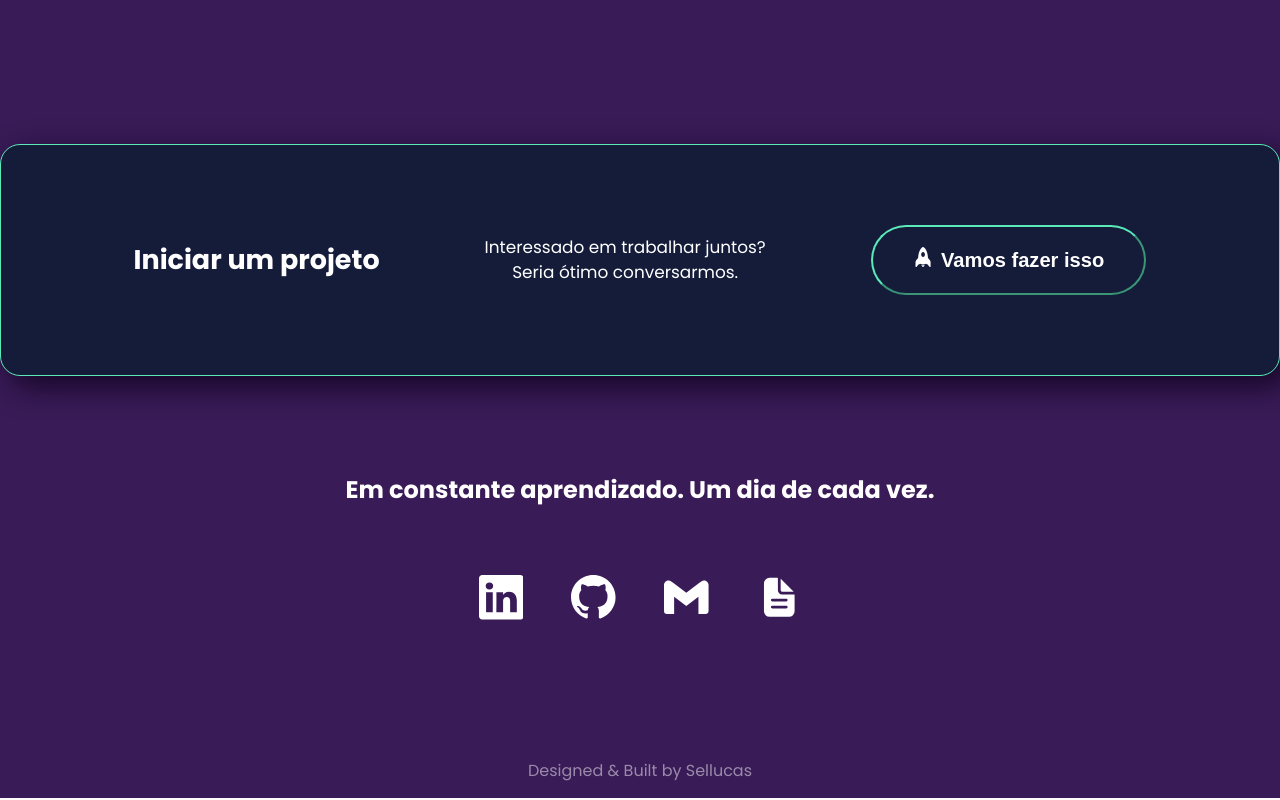
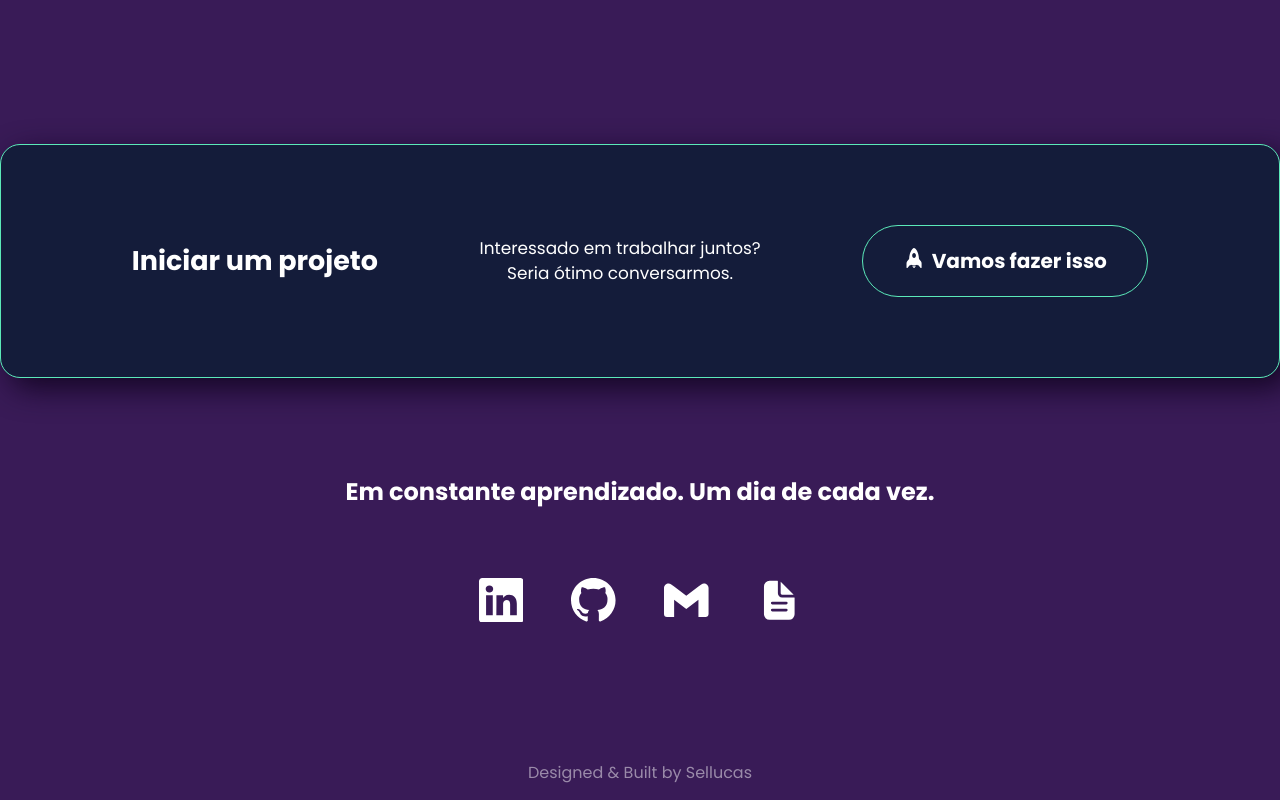
Before and after one commit to Sellucas/portfolio-v2, a Next.js app: page / in a window 1280 px wide. Shown: the part 4190-4990 px from the top of the page. Built offline with nearby package versions, Linux system fonts and the light colour scheme.

Commit message:
fix: footer box link

```diff
--- a/src/app/page.tsx
+++ b/src/app/page.tsx
@@ -11,7 +11,7 @@ const boxDataCard = [
     title: "QuickView",
     text: "Ferramenta que simplifica a gestão de informações importantes para o negócio. Apresenta dados de maneira visual e organizada, facilitando a compreensão e análise das métricas de desempenho. Com isso, tanto os gestores quanto os colaboradores podem identificar pontos de melhoria estratégica de forma clara e objetiva.",
     stack: "NextJS Typescript Sass MUI chartJS Vercel",
-    github: "https://github.com/Sellucas/dashboard-app",
+    github: "/",
     link: "/",
     img: "/static/mockup.png",
     alt: "QuickView Dashboard",
@@ -22,7 +22,7 @@ const boxDataCard = [
     title: "IMPERIAL",
     text: "IMPERIAL é um E-commerce que reúne produtos como: Tema para Web, Mockups, Ícones, entre outros. Possui funcionalidades/recursos de itens de pesquisa, categorias de pesquisa, carrinho, detalhes do item.",
     stack: "React.js Redux ReactRouterDom Sass Vercel",
-    github: "https://github.com/Sellucas/dashboard-app",
+    github: "/",
     link: "/",
     img: "/static/mockup.png",
     alt: "QuickView Dashboard",
@@ -33,7 +33,7 @@ const boxDataCard = [
     title: "SpiceRoute",
     text: "SpiceRoute é um projeto de restaurante fictício criado para fins de demonstração. O objetivo do projeto é mostrar a criação de um site para um restaurante, onde os clientes podem consultar o cardápio, fazer reservas e entrar em contato com o restaurante.",
     stack: "React.js Tailwind Material Tailwind React-reveal Vercel",
-    github: "https://github.com/Sellucas/dashboard-app",
+    github: "/",
     link: "/",
     img: "/static/mockup.png",
     alt: "QuickView Dashboard",
--- a/src/components/Footer/Footer.module.scss
+++ b/src/components/Footer/Footer.module.scss
@@ -35,10 +35,10 @@
     line-height: 150%;
     text-align: center;
   }
-  button {
+  a {
     font-size: clamp(1rem, 0.9143rem + 0.4286vw, 1.3rem);
     padding: 1em 2em;
-    border-color: #5be9b9;
+    border: 1px solid #5be9b9;
     color: white;
     background-color: transparent;
     border-radius: 90px;
--- a/src/components/Footer/Footer.tsx
+++ b/src/components/Footer/Footer.tsx
@@ -14,12 +14,12 @@ const Footer = () => {
           Interessado em trabalhar juntos? <br />
           Seria ótimo conversarmos.
         </p>
-        <button>
+        <a href="/">
           <span>
             <BsRocketFill />
           </span>
           Vamos fazer isso
-        </button>
+        </a>
       </div>
       <div className={scss.container}>
         <h1>Em constante aprendizado. Um dia de cada vez.</h1>
```
